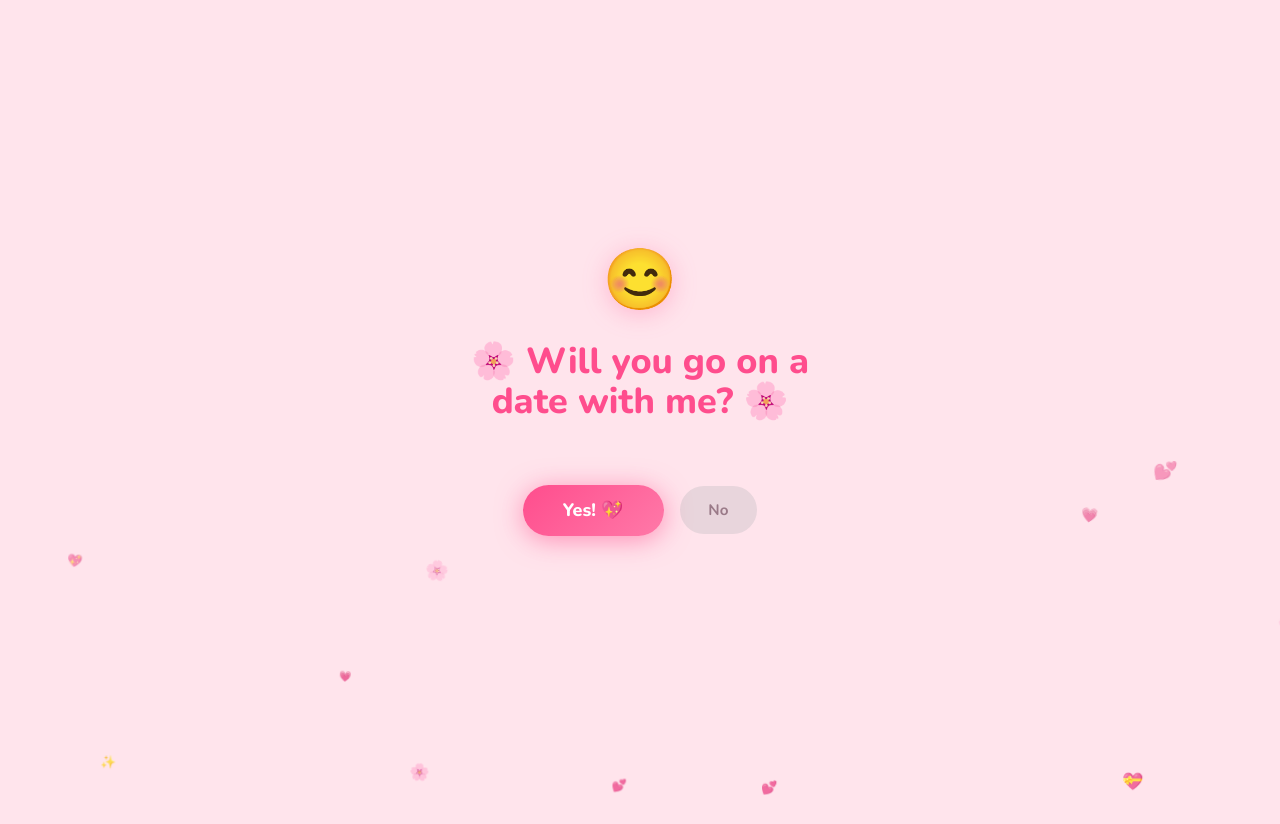
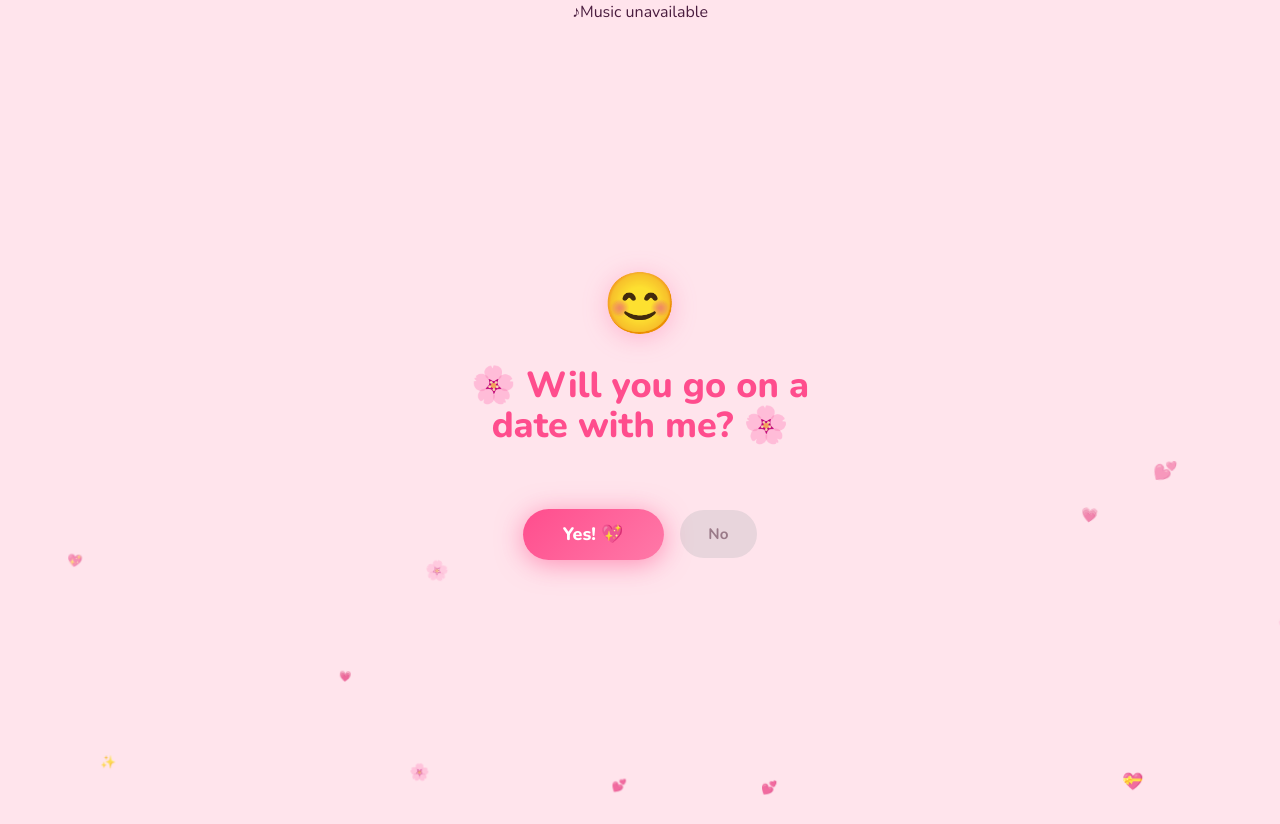
Before and after one commit to kritsnasya/date-you, a React (Vite) app: page / in a window 1280 px wide. Before the commit the page ends 800 px from the top, so only its background shows below. Built offline with nearby package versions, Linux system fonts and the light colour scheme.

Commit message:
Update App.tsx

```diff
--- a/src/App.tsx
+++ b/src/App.tsx
@@ -10,6 +10,8 @@ import ReadyPage from './pages/ReadyPage'
 import PaymentPage from './pages/PaymentPage'
 import NotFoundPage from './pages/NotFoundPage'
 import FloatingHearts from './components/FloatingHearts'
+
+import BackgroundMusic from './components/BackgroundMusic'
 import { AppStateProvider } from './context/AppStateContext'
 
 function AnimatedRoutes() {
@@ -47,6 +49,7 @@ export default function App() {
     <AppStateProvider>
       <HashRouter>
         <FloatingHearts />
+        <BackgroundMusic />
         <AnimatedRoutes />
       </HashRouter>
     </AppStateProvider>
```
